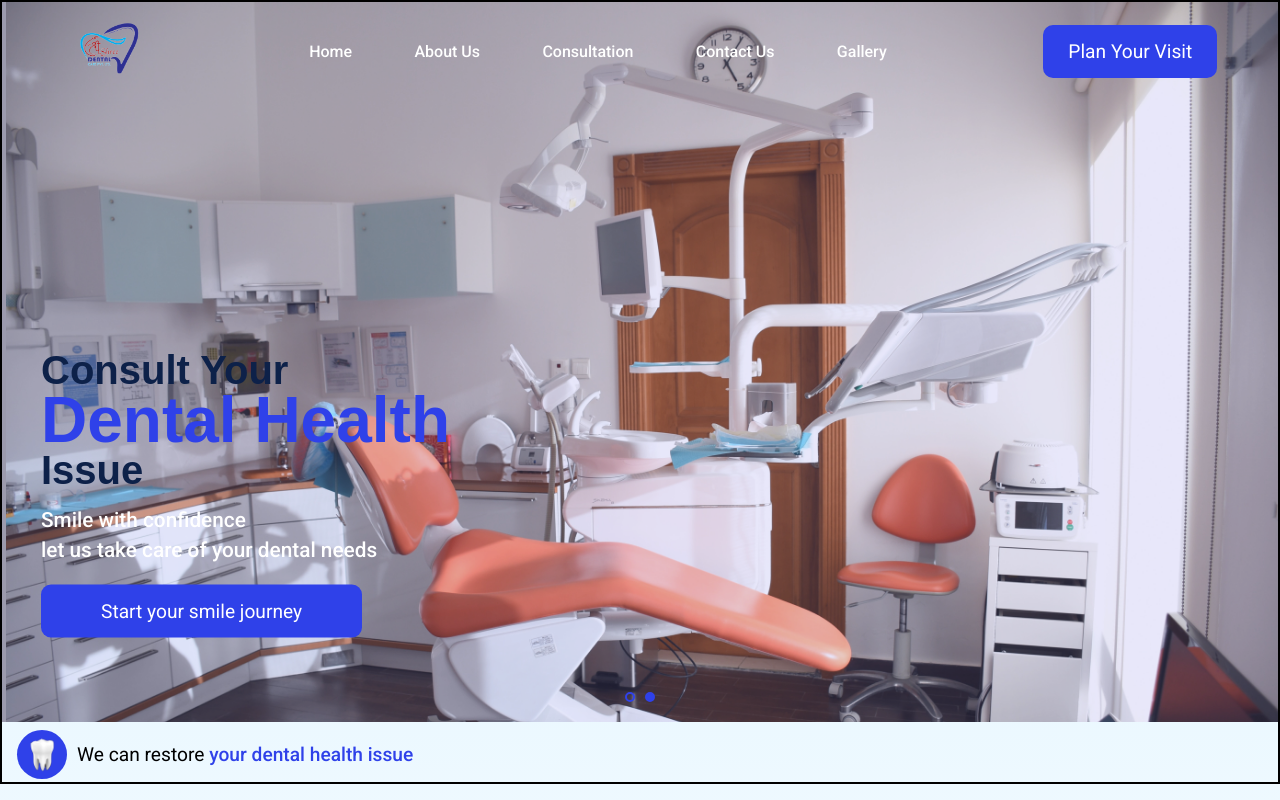
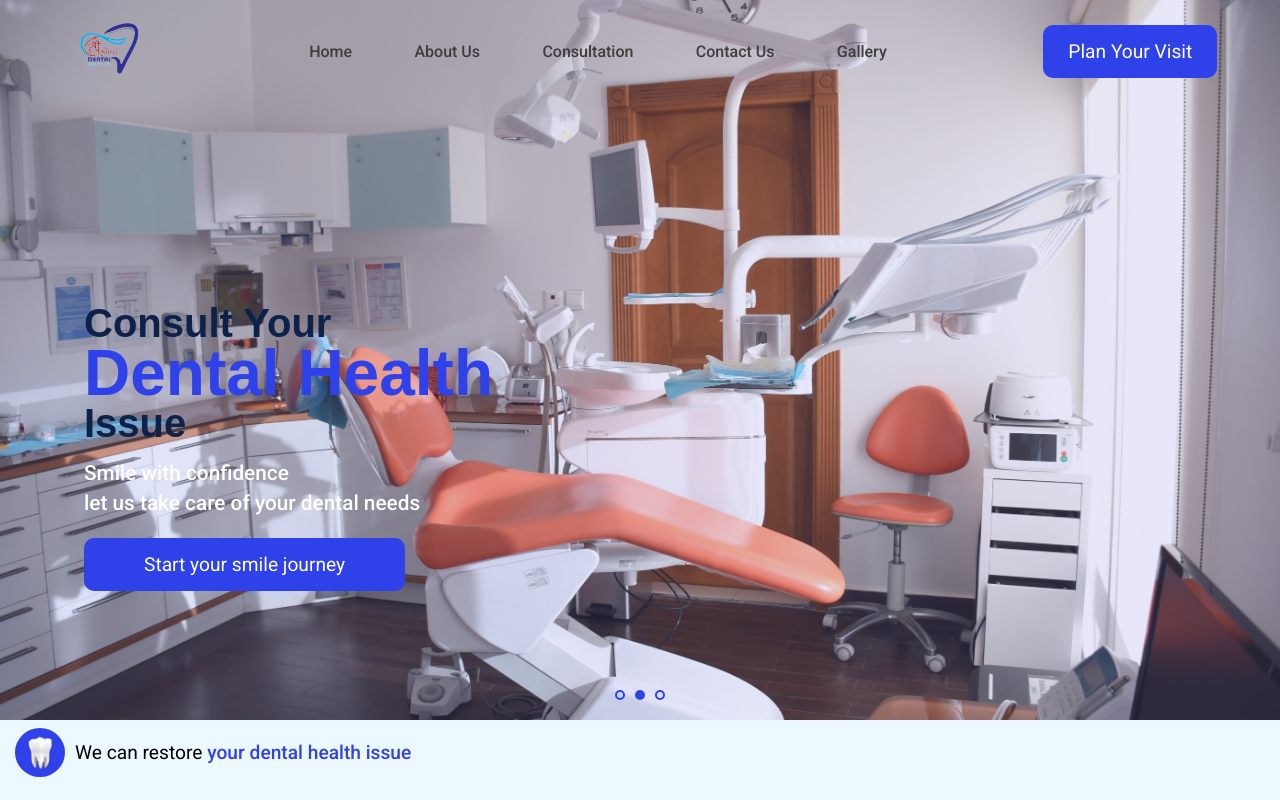
Before and after one commit to The-Cipher-Bit/shree-dental-and-care, a React (Vite) app: page / in a window 1280 px wide. Shown: the top 800 px of the page. Built offline with nearby package versions, Linux system fonts and the light colour scheme; grey boxes are pictures that could not be loaded; a web font is replaced by a local one.

Commit message:
responseive navbar and sllider 80% done with framer animation for dropdown

```diff
--- a/index.html
+++ b/index.html
@@ -14,7 +14,7 @@
     />
   </head>
   <body>
-    <div id="root"></div>
+    <div id="root" style="overflow: hidden;"></div>
     <script type="module" src="/src/main.jsx"></script>
   </body>
 </html>
--- a/src/Home.jsx
+++ b/src/Home.jsx
@@ -42,7 +42,7 @@ const Home = () => {
     );
   };
   return (
-    <div style={{ overflow: "hidden" }}>
+    <>
       <Gradient>
         <HeroSection />
         <Services />
@@ -63,7 +63,8 @@ const Home = () => {
       <Map />
       <ScrollToTop />
       <FooterSection />
-    </div>
+    </>
+
   );
 };
 export default Home;
--- a/src/components/HeroSection/HeroSection.jsx
+++ b/src/components/HeroSection/HeroSection.jsx
@@ -4,9 +4,79 @@ import logo from "../../assets/images/templogo.png";
 import Heroslider from "./HeroSlider";
 import Teeth from "../../assets/images/hero-teeth.png";
 import Button from "../ButtonComponent/Button";
+import { RiMenuFill, RiCloseFill } from "react-icons/ri";
+import { AnimatePresence , motion } from "framer-motion";
+
+const NavLinks = ({ handleLink = ''}) =>{
+  return (
+    <ul className="nav-list">
+      <li>
+        <a href="#" onClick={handleLink}>
+          Home
+        </a>
+      </li>
+      <li>
+        <a href="#about" onClick={handleLink}>
+          About Us
+        </a>
+      </li>
+      <li>
+        <a href="#consult" onClick={handleLink}>
+          Consultation
+        </a>
+      </li>
+      <li>
+        <a href="#contact" onClick={handleLink}>
+          Contact Us
+        </a>
+      </li>
+      <li>
+        <a href="#gallery" onClick={handleLink}>
+          Gallery
+        </a>
+      </li>
+    </ul>
+  );
+}
 
 const HeroSection = () => {
   const [scrolled, setScrolled] = useState(false);
+  const [toggleMenu, setToggleMenu] = useState(false);
+
+  //framer motion variants
+  const navVariants = {
+    hidden: {
+      opacity: 0,
+      transform: "translateY(-100%)",
+    },
+    visible: {
+      opacity: 1,
+      transform: "translateY(0%)",
+      transition: {
+        type: "spring",
+        stiffness: 100,
+        duration: 0.5,
+        delay: 0.3,
+      },
+    },
+    leave: {
+      opacity: 0,
+      transform: "translateY(-100%)",
+      transition: {
+        type: "spring",
+        duration: 1,
+        stiffness: 100,
+        delay: 0.3,
+      },
+    },
+  };
+
+
+  const handleToggle = () => {
+    setToggleMenu(!toggleMenu);
+  };
+
+
   useEffect(() => {
     window.addEventListener("scroll", () => {
       window.scrollY > 0 ? setScrolled(true) : setScrolled(false);
@@ -22,41 +92,29 @@ const HeroSection = () => {
   // };
   // window.addEventListener("scroll", handleScroll);
 
-  const linkColor = scrolled ? { color: "black" } : {};
   return (
+    <>
+      {toggleMenu && (
+        <div className="navlinks_container">
+          <NavLinks />
+        </div>
+      )}
       <header>
-      <nav className={scrolled ? "scrolled" : ""}>
+        <nav className={`${scrolled ? "scrolled" : ""}`}>
           <div className="logo">
             <img src={logo} alt="Shree Dental Logo" />
           </div>
-        <ul className="nav-list">
-          <li>
-            <a style={linkColor} href="#">
-              Home
-            </a>
-          </li>
-          <li>
-            <a style={linkColor} href="#about">
-              About Us
-            </a>
-          </li>
-          <li>
-            <a style={linkColor} href="#consult">
-              Consultation
-            </a>
-          </li>
-          <li>
-            <a style={linkColor} href="#contact">
-              Contact Us
-            </a>
-          </li>
-          <li>
-            <a style={linkColor} href="#gallery">
-              Gallery
-            </a>
-          </li>
-        </ul>
+          <div className="navlinks_container">
+            <NavLinks />
+          </div>
+          <div className="clickable_buttons">
             <Button text="Plan Your Visit" url="#appointment" padLeft="25px" />
+            {toggleMenu ? (
+              <RiCloseFill onClick={handleToggle} className="menu-close-icon" />
+            ) : (
+              <RiMenuFill onClick={handleToggle} className="menu-open-icon" />
+            )}
+          </div>
         </nav>
         <Heroslider />
         <div className="container-teeth">
@@ -71,6 +129,22 @@ const HeroSection = () => {
           </div>
         </div>
       </header>
+      <AnimatePresence>
+        {toggleMenu && (
+          <motion.div
+            key={1}
+            initial="hidden"
+            animate="visible"
+            exit="leave"
+            variants={navVariants}
+            className="navlinks_container_mobile_tabs"
+          >
+            <NavLinks handleLink = {handleToggle} />
+            <RiCloseFill onClick={handleToggle} className="menu-close-icon" />
+          </motion.div>
+        )}
+      </AnimatePresence>
+    </>
   );
 };
 export default HeroSection;
--- a/src/components/HeroSection/HeroSlider.jsx
+++ b/src/components/HeroSection/HeroSlider.jsx
@@ -2,12 +2,14 @@ import { useState, useEffect } from "react";
 import "./Heroslider.css";
 import HeroImage1 from "../../assets/images/heroimage-1.png";
 import HeroImage2 from "../../assets/images/heroimage-2.jpg";
+import HeroImage3 from "../../assets/images/heroimage-3.jpg";
 import Button from "../ButtonComponent/Button";
 
 const HeroSlider = () => {
   const images = [
     HeroImage1,
     HeroImage2,
+    HeroImage3,
   ];
   const [currentIndex, setCurrentIndex] = useState(0);
 
@@ -23,6 +25,7 @@ const HeroSlider = () => {
   }, [currentIndex, images.length]);
 
   return (
+
     <div className="hero-slider">
       <div className="hero-slider__overlay"></div>
       <div
--- a/src/components/HeroSection/Herosection.css
+++ b/src/components/HeroSection/Herosection.css
@@ -24,11 +24,14 @@ nav {
   display: flex;
   justify-content: space-around;
   align-items: center;
-  width: 50%;
+  width: 100%;
   font-size: 1rem;
 }
+.navlinks_container{
+  width:50%;
+}
 .nav-list li a {
-  color: #fff;
+  color: #3f3c3c;
   display: inline-block;
   font-weight: 500;
   transition: all 0.3s ease-in-out;
@@ -83,6 +86,80 @@ nav {
   color: #2f41e9;
   font-weight: 500;
 }
-header{
-  border:2px solid black;
+.menu-open-icon, .menu-close-icon {
+  display: none;
 }
+.clickable_buttons{
+  display: flex;
+  align-items: center;
+}
+
+.navlinks_container_mobile_tabs{
+  position: fixed;
+  top: 0px;
+  left: 0px;
+  width: 100%;
+  height: 100vh;
+  background-color: rgb(222, 248, 238);
+  z-index: 1000;
+  display: flex;
+  justify-content: center;
+  align-items: center;
+}
+
+/* 1024px */
+@media screen and (max-width: 1024px) {
+ .navlinks_container{
+  width:60%;
+ }
+}
+
+/* 875px */
+@media screen and (max-width: 875px) {
+  .navlinks_container {
+    display: none;
+  }
+   .nav-list{
+  width: 80%;
+   }
+  .menu-open-icon,.menu-close-icon{
+    display: inline-block;
+    font-size: 2.5rem;
+    cursor: pointer;
+    margin-left: 30px;
+    color: #2f41e9;
+  }
+  nav{
+    justify-content: space-between;
+    padding: 5px 20px;
+  }
+}
+
+/* 530px */
+@media screen and (max-width: 530px) {
+  .clickable_buttons button{
+    display: none;
+  }
+  .hero-slider__content{
+    width: 200px;
+    border:1px solid red;
+    left:0%;
+  }
+
+}
+
+/* 612 for navbar */
+@media screen and (max-width: 612px) {
+ .nav-list{
+  width: 100%;
+    flex-direction: column;
+    line-height: 70px;
+  }
+  .navlinks_container_mobile_tabs{
+    flex-direction: column;
+  }
+    .navlinks_container_mobile_tabs .menu-close-icon{
+      font-size: 1.6rem;
+      margin:20px 0px 0px 0px;
+  }
+}
--- a/src/components/HeroSection/Heroslider.css
+++ b/src/components/HeroSection/Heroslider.css
@@ -1,7 +1,6 @@
 .hero-slider {
   position: relative;
-  overflow: hidden;
-  width: 100%;
+  width: 100vw;
   height: 90vh;
 }
 .hero-slider__overlay{
@@ -20,12 +19,9 @@
   transition: transform 1s ease-out;
 }
 
-.hero-slider__slide {
-  flex: 1;
-}
-
 .hero-slider__slide img {
   width: 100vw;
+  height: 100%;
   object-fit: cover;
 }
 
@@ -60,9 +56,8 @@
 
 .hero-slider__content {
   position: absolute;
-  top: 70%;
-  left: 25%;
-  transform: translate(-50%, -50%);
+  top: 40%;
+  left: 5%;
   z-index: 5;
   padding:20px;
   width:600px;
@@ -85,3 +80,22 @@
   color: white;
   font-weight: 500;
 }
+
+
+@media screen and (max-width: 530px) {
+  .hero-slider__content {
+    width: 100vw;
+    left: 0;
+    padding: 0 20px;
+    line-height: 20px;
+  }
+  .hero-slider__title{
+    font-size: 1.5rem;
+  }
+  .title__middle{
+    font-size: 2.6rem;
+  }
+  .hero-slider__description{
+    font-size: 1rem;
+  }
+}
--- a/src/components/appointment/appointment.css
+++ b/src/components/appointment/appointment.css
@@ -193,3 +193,33 @@ box-shadow:  5px 5px 10px #b8b8b8,
   cursor: pointer;
   font-size: 1.5rem;
 }
+
+@media screen and (max-width:1024px) {
+
+}
+
+@media screen and (max-width:768px){
+
+}
+
+@media screen and (max-width:480px){
+
+  .conatiner-appointment-form{
+    flex-direction: column;
+    margin-top: 10px;
+    margin-bottom: 10px;
+  }
+  .appointment-left,.appointment-right{
+    width: 100%;
+  }
+  .appointment-left{
+    padding-top: 0px;
+  }
+  .appointment-left-animation-arrow{
+  position: absolute;
+  top:35%;
+  left:50%;
+  color:#188de6;
+  font-size: 3rem;
+}
+}
```
Also changed, not shown: src/assets/images/heroimage-3.jpg (added). Lines whose indentation alone changed are shown as unchanged.
